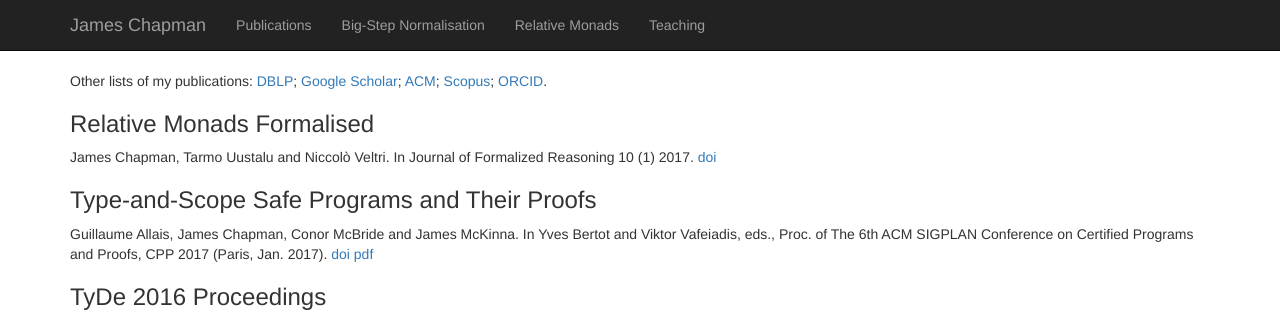
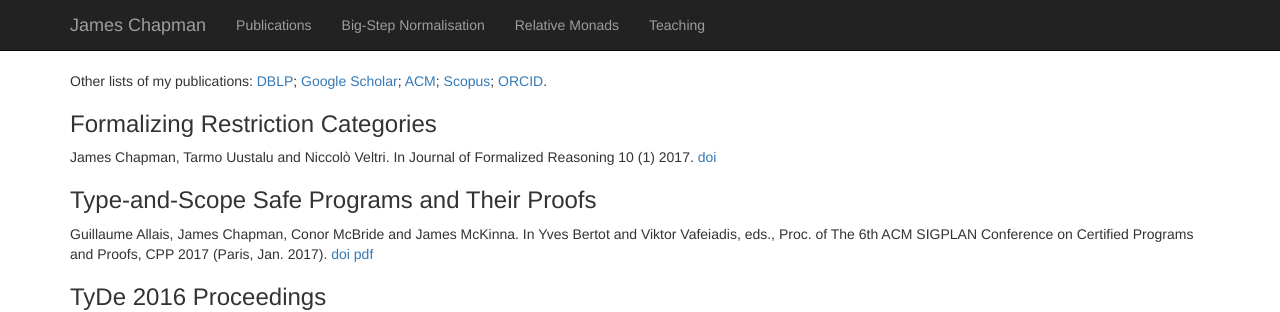
Before and after one commit to jmchapman/jmchapman.github.io, a Jekyll site: the page built from Publications.html, in a window 1280 px wide. Shown: the top 312 px of the page. Built offline with Jekyll 4.4.1, drawn with Linux system fonts in a browser that asks for light colours; nearby versions of some CDN libraries.

Commit message:
fixed the mistake in title of restcatsjfr

```diff
--- a/Publications.html
+++ b/Publications.html
@@ -12,7 +12,7 @@ title: James Chapman - Publications
     <a href="http://orcid.org/0000-0001-9036-8252">ORCID</a>.
   </article>
     <article id="restcatsjfr">
-    <h3>Relative Monads Formalised</h3>
+    <h3>Formalizing Restriction Categories</h3>
     <p>James Chapman, Tarmo Uustalu and Niccolò Veltri. In
       Journal of Formalized Reasoning 10 (1) 2017.
       <a href="http://dx.doi.org/10.6092/issn.1972-5787/6237">doi</a>
```
